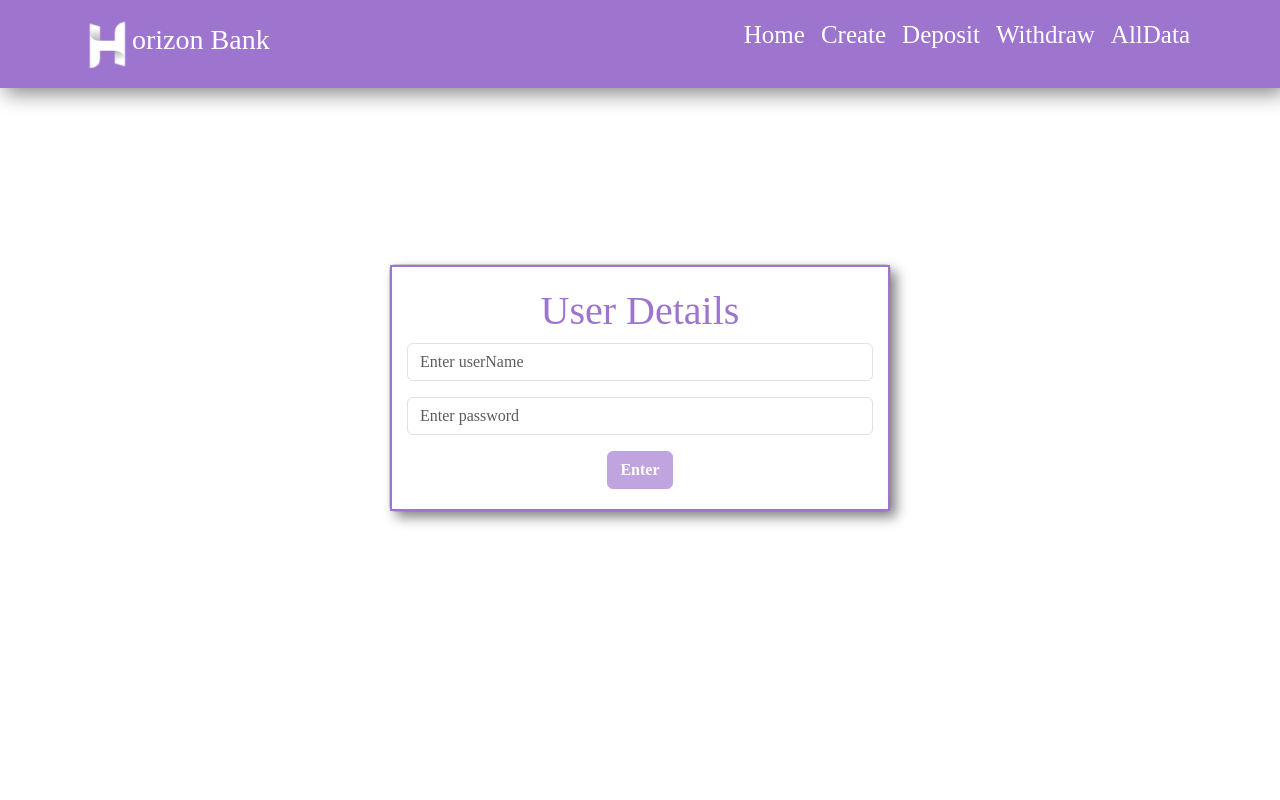
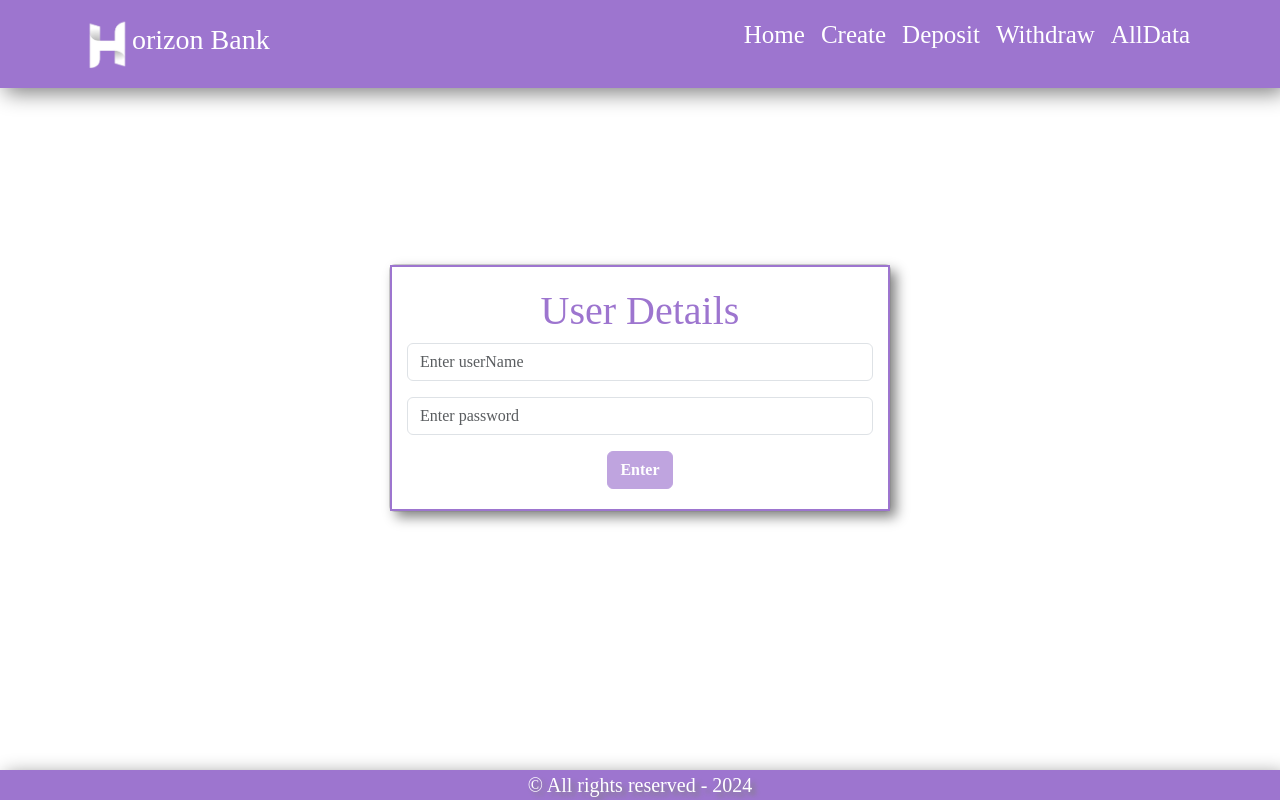
Before and after one commit to Shibanimca23/front-end-bad-bank, a React (Create React App) app: page /#/deposit in a window 1280 px wide. Built offline with nearby package versions, Linux system fonts and the light colour scheme; no server answers; a web font is replaced by a local one.

Commit message:
Update deposit.js

```diff
--- a/src/deposit.js
+++ b/src/deposit.js
@@ -101,9 +101,9 @@ export default function Deposit() {
                             </Form>
                         </Card> </>
                 </div>
-                <Footer position="fixed" />
+
             </>
         }
-
+<Footer position="fixed" />
     </>)
 }
```
